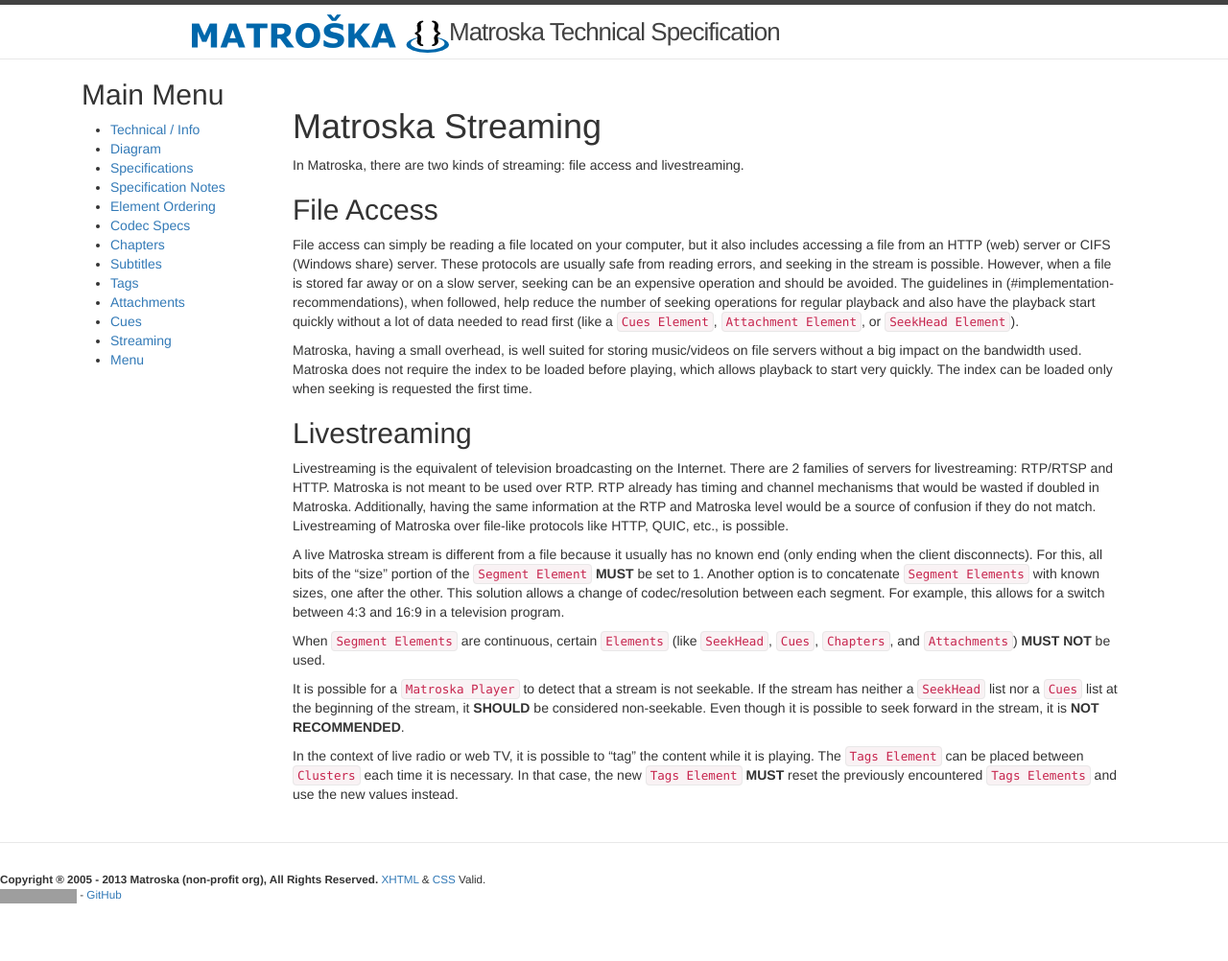
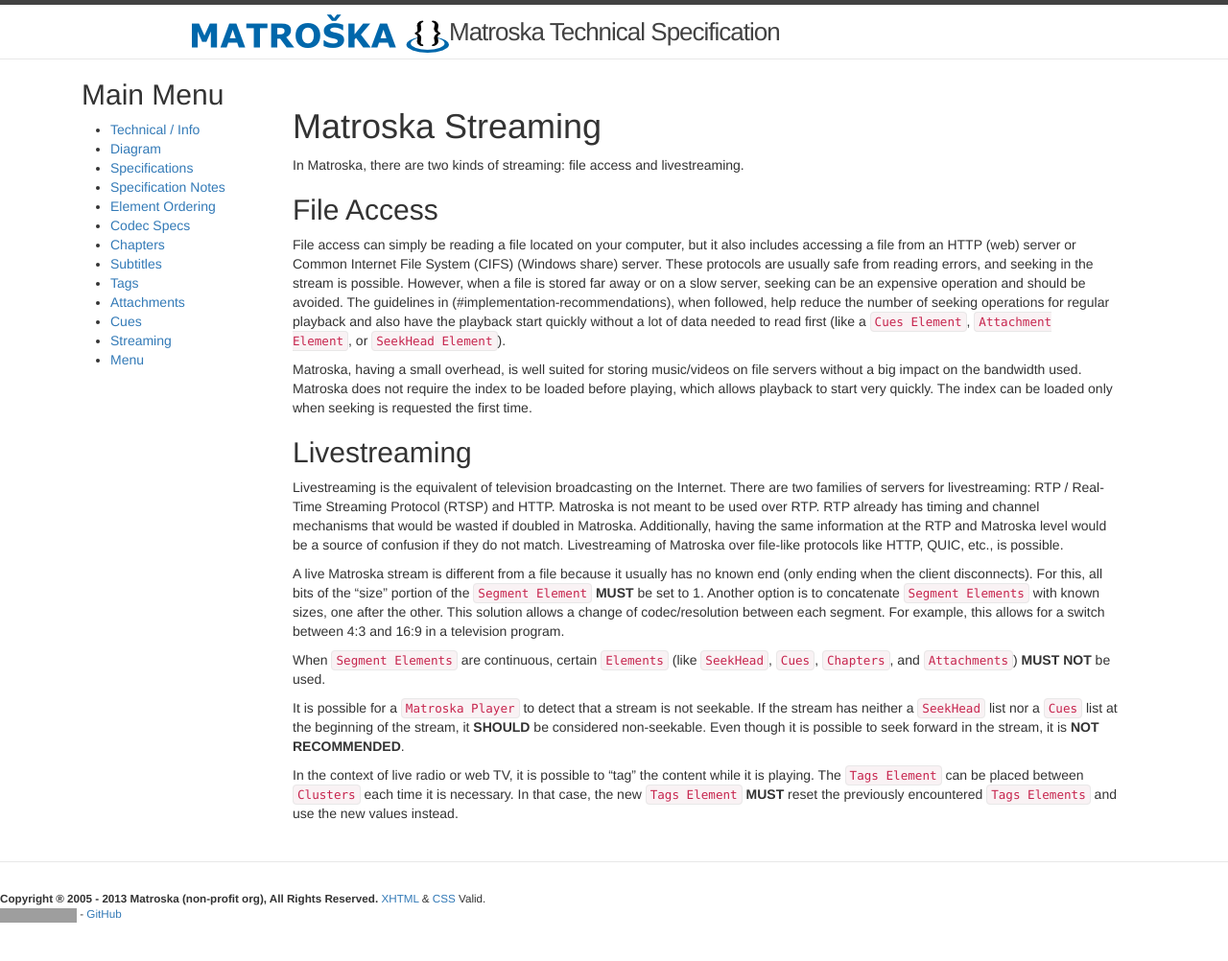
Before and after one commit to ietf-wg-cellar/matroska-specification, a Jekyll site: the page built from streaming.md, in a window 1280 px wide. Shown: the whole page at 96% size. Built offline with Jekyll 4.4.1, drawn with Linux system fonts in a browser that asks for light colours; our own code applies the rules of GitHub Pages for plain Markdown files; grey boxes are pictures that could not be loaded.

Commit message:
define acronyms before using them

```diff
--- a/ebml_matroska.xml
+++ b/ebml_matroska.xml
@@ -28,7 +28,7 @@
     <extension type="webmproject.org" webm="1"/>
   </element>
   <element name="SegmentUUID" path="\Segment\Info\SegmentUUID" id="0x73A4" type="binary" length="16" maxOccurs="1">
-    <documentation lang="en" purpose="definition">A randomly generated UID to identify the Segment amongst many others (128 bits). It is equivalent to a UUID v4 [@!RFC4122] with all bits randomly (or pseudo-randomly) chosen.  An actual UUID v4 value, where some bits are not random, **MAY** also be used.</documentation>
+    <documentation lang="en" purpose="definition">A randomly generated UID to identify the Segment amongst many others (128 bits). It is equivalent to a Universally Unique Identifier (UUID) v4 [@!RFC4122] with all bits randomly (or pseudorandomly) chosen.  An actual UUID v4 value, where some bits are not random, **MAY** also be used.</documentation>
     <documentation lang="en" purpose="usage notes">If the Segment is a part of a Linked Segment, then this Element is **REQUIRED**.
 The value of the UID **MUST** contain at least one bit set to 1.</documentation>
     <extension type="libmatroska" cppname="SegmentUID"/>
--- a/streaming.md
+++ b/streaming.md
@@ -5,7 +5,7 @@
 ## File Access
 
 File access can simply be reading a file located on your computer, but it also includes
-accessing a file from an HTTP (web) server or CIFS (Windows share) server. These protocols
+accessing a file from an HTTP (web) server or Common Internet File System (CIFS) (Windows share) server. These protocols
 are usually safe from reading errors, and seeking in the stream is possible. However,
 when a file is stored far away or on a slow server, seeking can be an expensive operation
 and should be avoided. The guidelines in (#implementation-recommendations), when followed, help reduce the number
@@ -19,8 +19,8 @@
 
 ## Livestreaming
 
-Livestreaming is the equivalent of television broadcasting on the Internet. There are 2
-families of servers for livestreaming: RTP/RTSP and HTTP. Matroska is not meant to be
+Livestreaming is the equivalent of television broadcasting on the Internet. There are two
+families of servers for livestreaming: RTP / Real-Time Streaming Protocol (RTSP) and HTTP. Matroska is not meant to be
 used over RTP. RTP already has timing and channel mechanisms that would be wasted if doubled
 in Matroska. Additionally, having the same information at the RTP and Matroska level would
 be a source of confusion if they do not match.
```
Also changed, not shown: attachments.md (+1 -1 lines).
